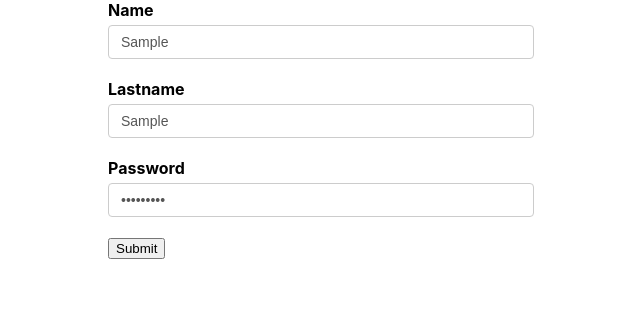
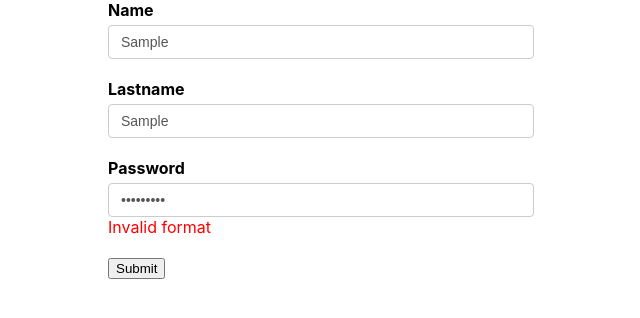
Before and after one commit to ashishraina-projects/Formik, a React (Create React App) app: page / in a window 1280 px wide. Both pictures are taken after typing "Sample", "Sample", "Sample123" into the empty fields and a click on the button "Submit". Shown: the top 318 px of the page, without its empty margins (319-959 px from the left). Built offline with nearby package versions, Linux system fonts and the light colour scheme.

Commit message:
added error message

```diff
--- a/src/components/FormComponent.js
+++ b/src/components/FormComponent.js
@@ -42,21 +42,33 @@ const FormComponent = () => {
 		validate
 	})
 
+	// console.log('formik Values', formik.values);
+	// console.log('formik Errors', formik.errors);
+
     return (
 		<form onSubmit={formik.handleSubmit}>
 			<div className="formfield">
 				<label htmlFor="firstname">Name</label>
 				<input type="text" name='firstname' onChange={formik.handleChange} value={formik.values.firstname} />
+				{formik.errors.firstname ? (
+					<div className="error">{formik.errors.firstname}</div>
+				) : null}
 			</div>
 
 			<div className="formfield">
 				<label htmlFor="lastname">Lastname</label>
 				<input type="text" name='lastname' onChange={formik.handleChange} value={formik.values.lastname} />
+				{formik.errors.lastname ? (
+					<div className="error">{formik.errors.lastname}</div>
+				) : null}
 			</div>
 
 			<div className="formfield">
 				<label htmlFor="password">Password</label>
 				<input type="password" name='password' onChange={formik.handleChange} value={formik.values.password} />
+				{formik.errors.password ? (
+					<div className="error">{formik.errors.password}</div>
+				) : null}
 			</div>
 
 			<button type='submit'>Submit</button>
```
